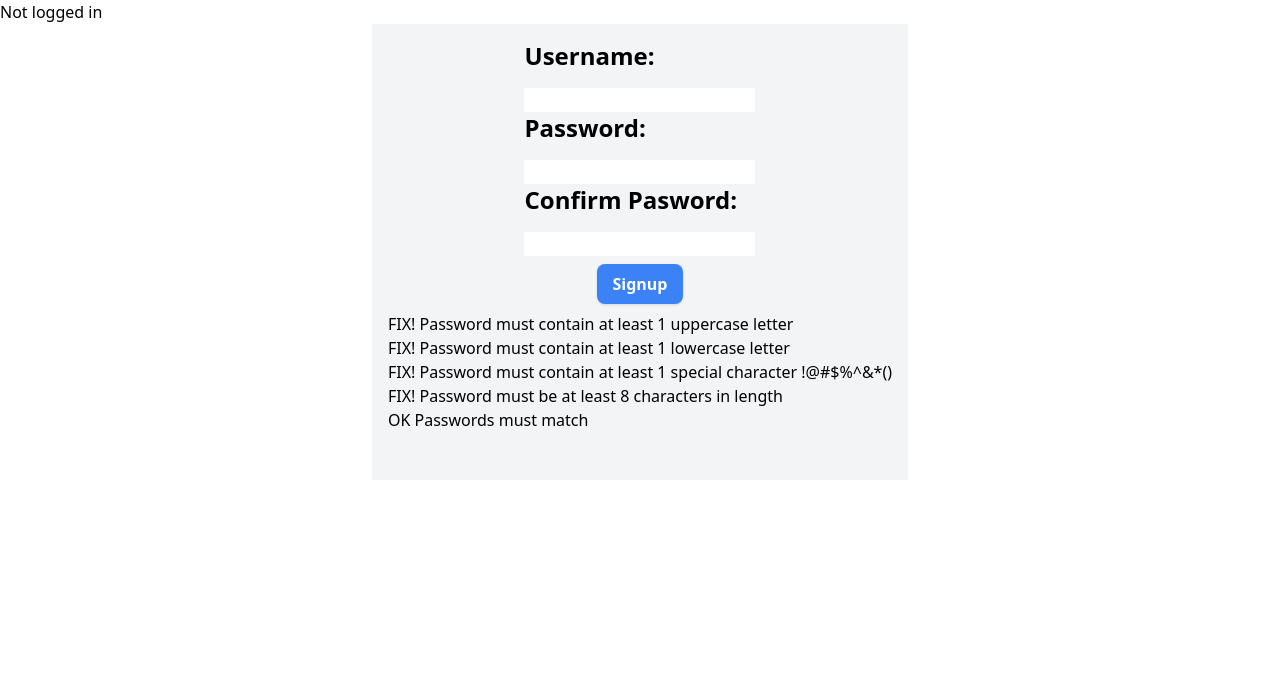
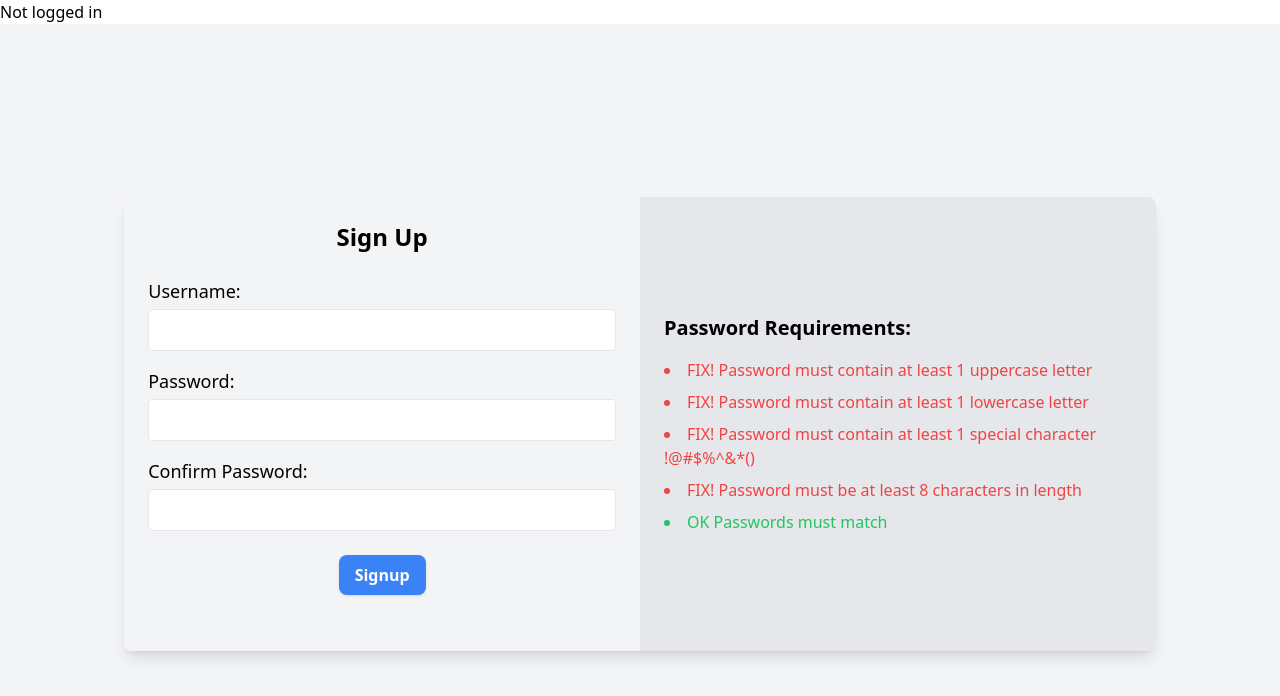
Before and after one commit to ajtoussaint/CS543_Final_Project, a React (Create React App) app in the folder client/: page /signup in a window 1280 px wide. Shown: the top 696 px of the page. Built offline with nearby package versions, Linux system fonts and the light colour scheme; no server answers.

Commit message:
Updated Signup.js
Added more design to the page including the parameters for the password being colored depending on if the qualifications are met or not

```diff
--- a/client/src/components/Signup.js
+++ b/client/src/components/Signup.js
@@ -8,7 +8,7 @@ const Signup = () => {
     const [username, setUsername] = useState('');
     const [password, setPassword] = useState('');
     const [password2, setPassword2] = useState('');
-    const [check ,setCheck] = useState([false,false,false,false,false])
+    const [check, setCheck] = useState([false, false, false, false, false])
     const [message, setMessage] = useState('');
 
     //checks passwords any time one is changed
@@ -31,31 +31,31 @@ const Signup = () => {
         checkPasswords();
     }, [password, password2]);
 
-    const handleSubmit = async (e) =>{
+    const handleSubmit = async (e) => {
         e.preventDefault();
 
         //make sure they have a username
-        if(!username){
+        if (!username) {
             setMessage("Must have a username")
-        }else if(!check.every(Boolean)){
+        } else if (!check.every(Boolean)) {
             //check password validity
             setMessage("Passwords must meet all criteria")
-        }else{
+        } else {
             //if everything is good send the info to the backend to sign them up
-            try{
+            try {
                 const res = await axiosInstance.post("signup", {
-                    username:username,
-                    password:password
+                    username: username,
+                    password: password
                 });
 
                 //If the backend sends back a custom error just show that
-                if(res.data.error){
+                if (res.data.error) {
                     setMessage(res.data.error)
-                }else{
+                } else {
                     //TODO: login the new user
                     console.log("Success: ", res.data)
                 }
-            }catch (err){
+            } catch (err) {
                 console.error('Error signing up user: ', err);
                 setMessage("Error connecting to server, refresh and try again");
             }
@@ -63,71 +63,76 @@ const Signup = () => {
     }
 
     return (
-        <div className="flex items-center justify-center">
-            <form onSubmit={handleSubmit} className='flex items-center flex-col justify-center bg-gray-100 p-4'>
-                <div>
-                    <h2 className='text-2xl font-bold mb-4'>
-                        Username:
-                    </h2>
+        <div className="flex items-center justify-center min-h-screen bg-gray-100">
+            <div className="flex bg-white shadow-lg rounded-lg overflow-hidden">
+                {/* Left Section: Form */}
+                <form
+                    onSubmit={handleSubmit}
+                    className="flex flex-col items-center justify-center w-1/2 p-6 bg-gray-100"
+                >
+                    <h2 className="text-2xl font-bold mb-6">Sign Up</h2>
+                    <div className="mb-4 w-full">
+                        <label className="text-lg font-medium">Username:</label>
                         <input
                             type="text"
                             value={username}
                             onChange={(e) => setUsername(e.target.value)}
+                            className="mt-1 p-2 w-full border rounded"
                         />
                     </div>
-                <div>
-                    <h2 className='text-2xl font-bold mb-4'>
-                        Password:
-                    </h2>
+                    <div className="mb-4 w-full">
+                        <label className="text-lg font-medium">Password:</label>
                         <input
                             type="password"
                             value={password}
                             onChange={(e) => setPassword(e.target.value)}
+                            className="mt-1 p-2 w-full border rounded"
                         />
                     </div>
-                <div>
-                    <h2 className='text-2xl font-bold mb-4'>
-                        Confirm Pasword:
-                    </h2>
+                    <div className="mb-6 w-full">
+                        <label className="text-lg font-medium">Confirm Password:</label>
                         <input
                             type="password"
                             value={password2}
                             onChange={(e) => setPassword2(e.target.value)}
+                            className="mt-1 p-2 w-full border rounded"
                         />
                     </div>
                     <button
                         type="submit"
-                    //I typed "nice tailwind button on chatGPT"
-                    className = "bg-blue-500 text-white font-semibold py-2 px-4 rounded-lg shadow hover:bg-blue-600 active:bg-blue-700 transition duration-200 ease-in-out m-2"
+                        className="bg-blue-500 text-white font-semibold py-2 px-4 rounded-lg shadow hover:bg-blue-600 active:bg-blue-700 transition duration-200 ease-in-out"
                     >
                         Signup
                     </button>
-                <div>
-                    <ul>
-                        <li>
-                            {check[0] ? "OK" : "FIX!" } Password must contain at least 1 uppercase letter
+                    <div className="m-4 text-red-500">{message}</div>
+                </form>
+
+                {/* Right Section: Password Conditions */}
+                <div className="w-1/2 p-6 flex flex-col justify-center bg-gray-200">
+                    <h2 className="text-xl font-semibold mb-4">Password Requirements:</h2>
+                    <ul className="list-disc list-inside space-y-2">
+                        <li className={check[0] ? "text-green-500" : "text-red-500"}>
+                            {check[0] ? "OK" : "FIX!"} Password must contain at least 1 uppercase letter
                         </li>
-                        <li>
+                        <li className={check[1] ? "text-green-500" : "text-red-500"}>
                             {check[1] ? "OK" : "FIX!"} Password must contain at least 1 lowercase letter
                         </li>
-                        <li>
+                        <li className={check[2] ? "text-green-500" : "text-red-500"}>
                             {check[2] ? "OK" : "FIX!"} Password must contain at least 1 special character !@#$%^&*()
                         </li>
-                        <li>
+                        <li className={check[3] ? "text-green-500" : "text-red-500"}>
                             {check[3] ? "OK" : "FIX!"} Password must be at least 8 characters in length
                         </li>
-                        <li>
+                        <li className={check[4] ? "text-green-500" : "text-red-500"}>
                             {check[4] ? "OK" : "FIX!"} Passwords must match
                         </li>
                     </ul>
                 </div>
-                <div className='m-4 text-red-500'>
-                    {message}
             </div>
-            </form>
+        </div>
+    );
 
-        </div>
-    )
+
 }
 
 export default Signup
```
Lines whose indentation alone changed are shown as unchanged.
